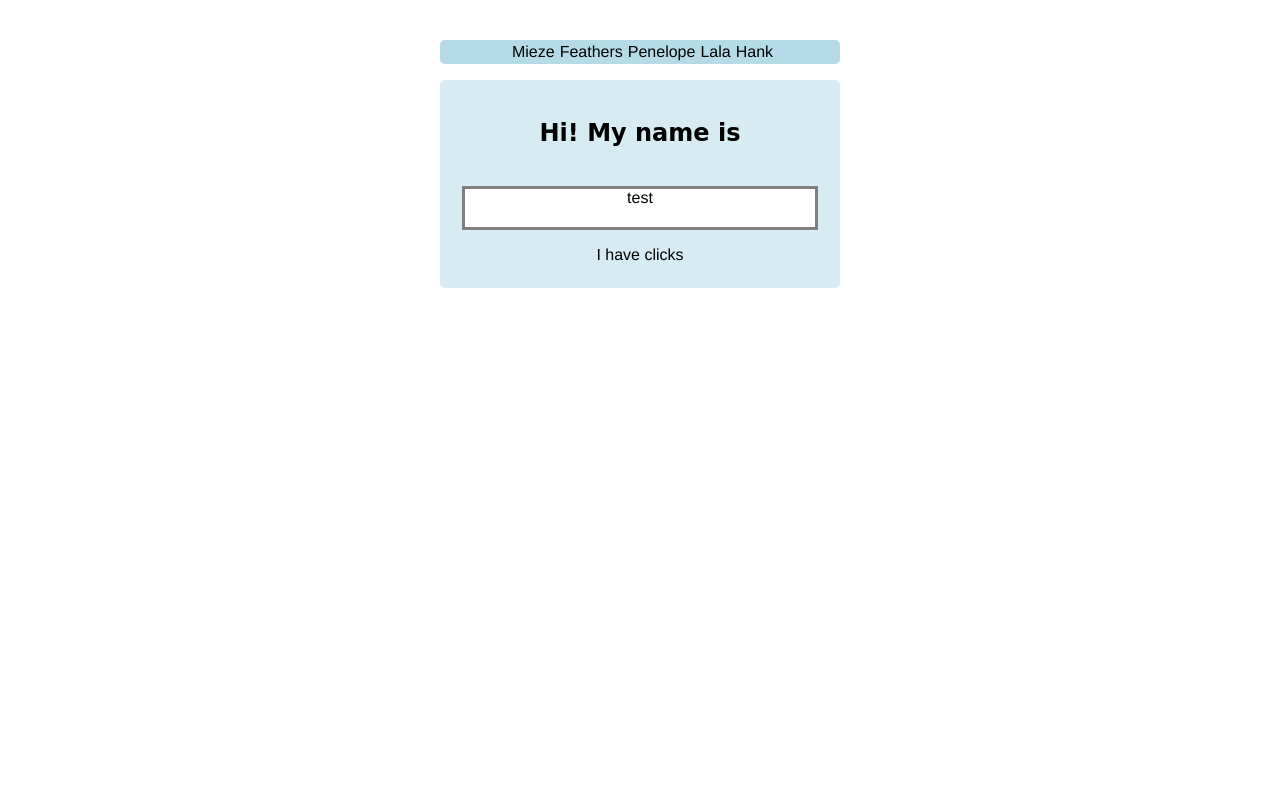
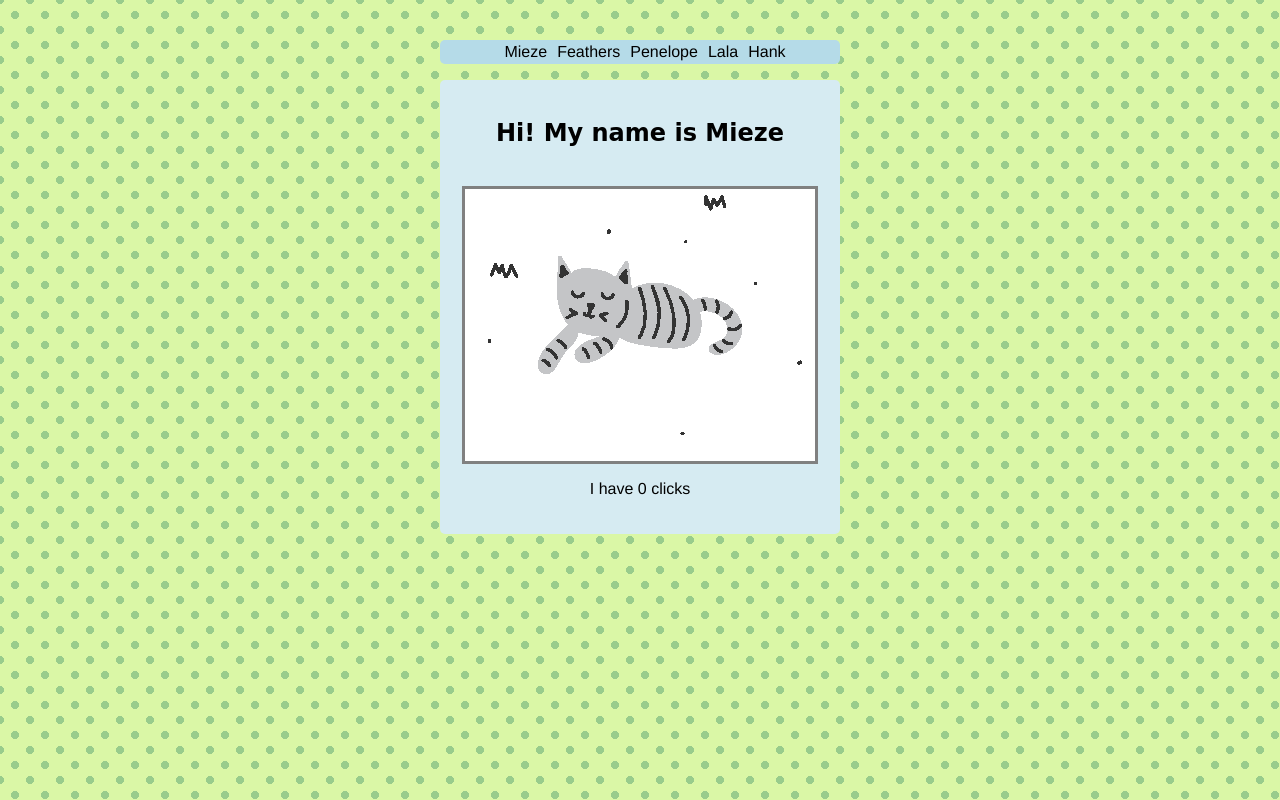
Before and after one commit to JudithDea/catclicker-basic, a plain HTML site: page index.html in a window 1280 px wide. Drawn offline with Linux system fonts and the light colour scheme; a web font is replaced by a local one.

Commit message:
made initial cat show up

```diff
--- a/css/app.css
+++ b/css/app.css
@@ -1,3 +1,12 @@
+body {
+  background: #DAF7A6;
+  background-image:
+    radial-gradient(#99CC8C 20%, transparent 0),
+    radial-gradient(#99CC8C 20%, transparent 0);
+  background-size: 30px 30px;
+  background-position: 0 0, 15px 15px;
+}
+
 .content {
     text-align: center;
     font-family: helvetica;
@@ -18,7 +27,7 @@
 
 .list li {
     display: inline;
-    padding-left: 5px;
+    padding-left: 10px;
 }
 
 #cat-card {
@@ -29,7 +38,7 @@
   border-radius: 5px;
 }
 
-#cat-name {
+.nameFont {
   padding: 15px;
   font-family: 'Give You Glory', cursive;
   font-weight: bold;
@@ -44,6 +53,6 @@
   border: solid, grey, 3px;
 }
 
-#clicker-counter {
-  padding-bottom: 8px;
+.counter-text {
+  padding-bottom: 20px;
 }
--- a/index.html
+++ b/index.html
@@ -10,12 +10,12 @@
 <body>
   <div class = "content">
     <div class = "list">
-      <ul id = "list-details"></ul>
+      <ul id="list-details"></ul>
     </div>
-    <div id = "cat-card">
-      <div id = "cat-name"><p>Hi! My name is <span></span></p></div>
-      <div id = "image-container">test</div>
-      <div id = "clicker-counter"><p>I have <span></span> clicks</p></div>
+    <div id="cat-card">
+      <div class="nameFont"><p>Hi! My name is <span id="cat-name"></span></p></div>
+      <div id="image-container"></div>
+      <div class="counter-text"><p>I have <span id="clicker-counter"></span> clicks</p></div>
     </div>
   </div>
 <script src="js/app.js"></script>
--- a/js/app.js
+++ b/js/app.js
@@ -1,7 +1,10 @@
 // grabbing all relevant page elements for future use
 let catList = document.getElementById("list-details");
+let catImage = document.getElementById("image-container");
+let catName = document.getElementById("cat-name");
+let catCount = document.getElementById("clicker-counter");
 
-
+// listing all cats information
 let allCats = [
     { name: 'Mieze',
       picture: 'img/mieze.png',
@@ -25,7 +28,14 @@ let allCats = [
     }
   ];
 
-// adding elements to cat list
+window.onload = function(){
+  init();
+}
+
+function init (){
+  renderList();
+  renderCard();
+}
 
 function renderList(){
   for (let i = 0; i < allCats.length; i++ ){
@@ -34,4 +44,12 @@ function renderList(){
     catList.appendChild(newLi);
     };
   }
-renderList();
+
+function renderCard(){
+  let starterCatName = allCats[0].name;
+  let starterCatPicture = allCats[0].picture;
+  let starterCatCount = allCats[0].clickCount;
+  catName.innerText = starterCatName;
+  catImage.innerHTML += "<img src="+starterCatPicture+" />";
+  catCount.innerText = starterCatCount;
+}
```
